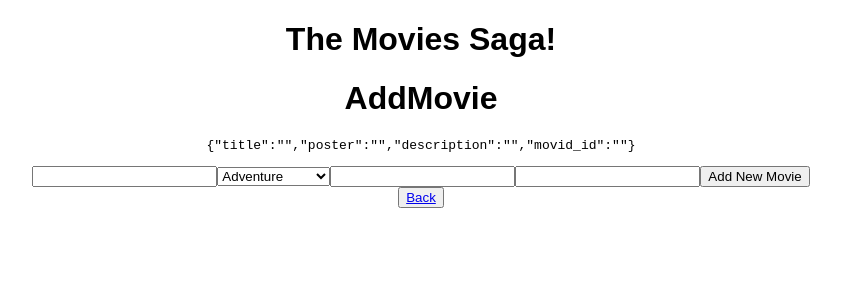
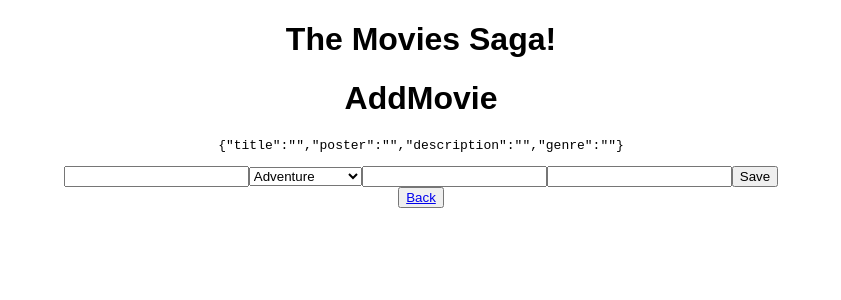
Before and after one commit to gsierra22/movie-weekend, a React (Create React App) app: page /#/addMovie in a window 1280 px wide. Before the commit this address led to /#/AddMovie. Shown: the top 300 px of the page, without its empty margins (219-1060 px from the left). Built offline with nearby package versions, Linux system fonts and the light colour scheme.

Commit message:
pictures size fixed

```diff
--- a/src/components/AddMovie/AddMovie.js
+++ b/src/components/AddMovie/AddMovie.js
@@ -15,7 +15,7 @@ function AddMovie() {
       title:'',
       poster:'',
       description:'',
-      movid_id: ''
+      genre: ''
     });
 
 
@@ -28,7 +28,7 @@ function AddMovie() {
   const handleNewGenre = (event) => {
     console.log('event happened');
     //Similar to in redux -- we dont want to get rid of the id field when we update name
-    setMovie ({...newMovie, movid_id: event.target.value})
+    setMovie ({...newMovie, genre: event.target.value})
 }
 
 const handleNewDescription = (event) => {
@@ -53,7 +53,7 @@ const handleNewImage = (event) => {
       <pre>{JSON.stringify(newMovie)}</pre>
             <form onSubmit={addNewMovie}>
                 <input type='text' value={newMovie.title} onChange={handleNewMovie} />
-                <select value={newMovie.movie_id} onChange={handleNewGenre}>
+                <select value={newMovie.genre} onChange={( event )=>handleNewGenre( event )}>
                   <option value={1}>Adventure</option>
                   <option value={2}>Animated</option>
                   <option value={3}>Biographical</option>
@@ -69,8 +69,8 @@ const handleNewImage = (event) => {
                   <option value={13}>Superhero</option>
                 </select>
                 <input type='text' value={newMovie.description} onChange={handleNewDescription} />
-                <input type='text' value={newMovie.poster} onChange={handleNewImage} />
-                <input type='submit' value='Add New Movie' />
+                <input type='text' className="image" value={newMovie.poster} onChange={handleNewImage} />
+                <Link to="/"><button onClick={addNewMovie}>Save</button></Link>
             </form>
       <button ><Link to="/">Back</Link></button>
     </div>
--- /dev/null
+++ b/src/components/Details/Details.css
@@ -0,0 +1,5 @@
+
+
+.image{max-width: 185px;
+    max-height: 258px;
+}
--- a/src/components/Details/Details.js
+++ b/src/components/Details/Details.js
@@ -1,5 +1,6 @@
 import {useDispatch, useSelector} from 'react-redux';
 import {useState, useEffect } from 'react';
+import './Details.css'
 import {HashRouter as Router, Route, Link} from 'react-router-dom';
 
 
@@ -35,7 +36,7 @@ function Details(props) {
             <div>
             <div>{movieDetails.id}</div>
             <div>{movieDetails.title}</div>
-            <img src={movieDetails.poster}/>
+            <img className="image" src={movieDetails.poster}/>
             <div>{movieDetails.description}</div>
 
             </div>
--- a/src/components/MovieList/MovieList.css
+++ b/src/components/MovieList/MovieList.css
@@ -2,3 +2,7 @@
     display : flex;
     flex-wrap: wrap;
 }
+
+.image{max-width: 185px;
+    max-height: 258px;
+}
--- a/src/components/MovieList/MovieList.jsx
+++ b/src/components/MovieList/MovieList.jsx
@@ -35,7 +35,7 @@ function MovieList() {
                     return (
                         <div key={movie.id} >
                             <h3>{movie.title}</h3>
-                            <Link to='/details'><img src={movie.poster} alt={movie.title} onClick={setOneMovie}/></Link>
+                            <Link to='/details'><img className="image" src={movie.poster} alt={movie.title} onClick={setOneMovie}/></Link>
                         </div>
                     );
                 })}
```
